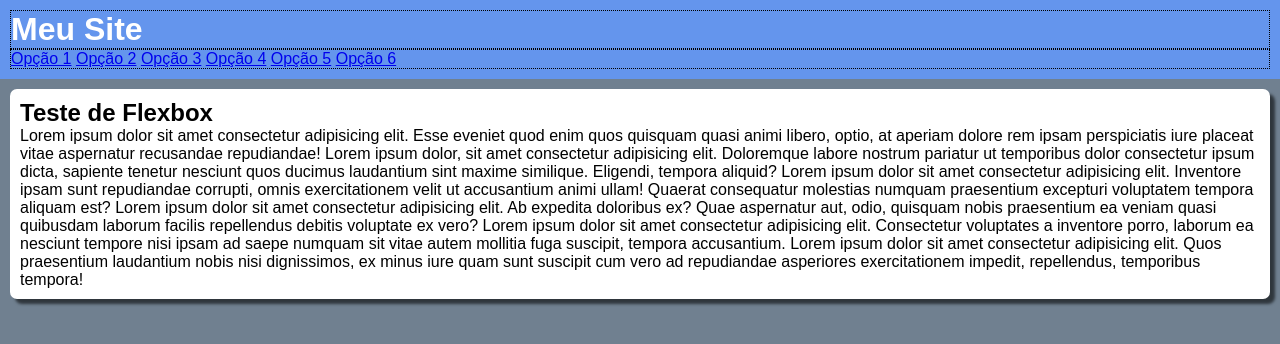
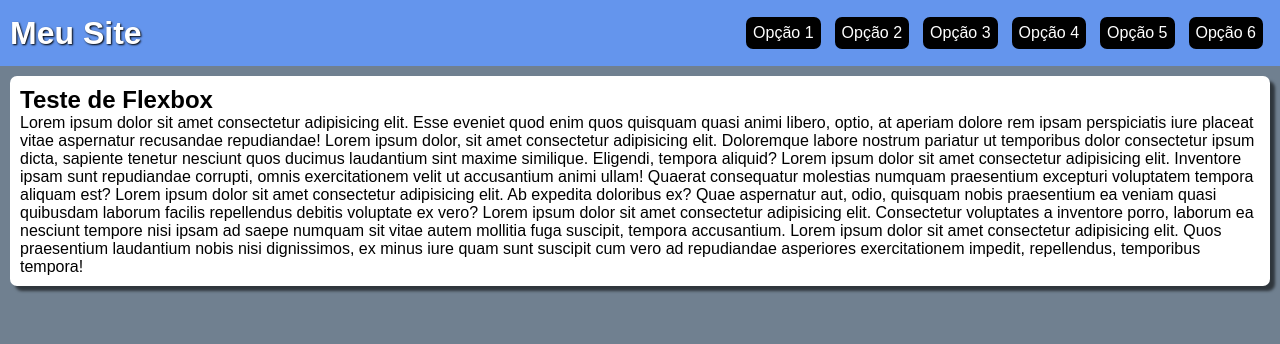
Before and after one commit to WellingtonBCrr/html-css, a plain HTML site: page exercícios/ex0027/flex013 - menu/index.html in a window 1280 px wide. Drawn offline with Linux system fonts and the light colour scheme.

Commit message:
+Flexbox

```diff
--- a/exercícios/ex0027/flex013 - menu/index.html
+++ b/exercícios/ex0027/flex013 - menu/index.html
@@ -5,6 +5,7 @@
     <meta name="viewport" content="width=device-width, initial-scale=1.0">
     <title>Menu Flexbox</title>
     <link rel="stylesheet" href="style.css">
+    <link rel="stylesheet" href="mobile.css" media="screen and (max-width:677px)">
 </head>
 <body>
     <header>
--- /dev/null
+++ b/exercícios/ex0027/flex013 - menu/mobile.css
@@ -0,0 +1,34 @@
+@charset "UTF-8";
+
+/*
+    Typical Device Breakpoints - 03/2025
+Legenda: P = Pequeno; M = Medio; G = Grande.
+
+TELAS EXTRA-P:              Mínimo  ATÉ 480px
+CELULARES-P:                481px   ATÉ 600px
+CELULARES-G / TABLETS-P:    601px   ATÉ 768px
+TABLETS-M:                  769px   ATÉ 1024px
+NOTEBOOKS-M / PC-P:         1025px  ATÉ 1280px
+PC / TELAS HD:              1281px  ATÉ 1440px
+TELAS-G:                    1441px  ATÉ Máximo
+
+*/
+
+* {
+    margin: 0px;
+    padding: 0px;
+    box-sizing: border-box;
+}
+
+header, header > nav {
+    flex-flow: column nowrap;
+}
+
+header > h1 {
+    flex-basis: 49px;
+    align-content: flex-end;
+}
+
+header > nav > a {
+    width: 90vw;
+}
--- a/exercícios/ex0027/flex013 - menu/style.css
+++ b/exercícios/ex0027/flex013 - menu/style.css
@@ -32,15 +32,43 @@ header {
     background-color: cornflowerblue;
     color: white;
     padding: 10px;
+
+    display: flex;
+    flex-flow: row wrap;
+    justify-content: space-between;
+    align-items: center;
 }
 
 header > h1 {
-    border: 1px dotted black;
+    /* border: 1px dotted black; */
+    text-shadow: 1px 1px 2px black;
 }
 
 header > nav {
-    border: 1px dotted black;
+    /* border: 1px dotted black; */
+
+    display: flex;
+    flex-flow: row wrap;
+    justify-content: flex-end;
 }
+
+header > nav > a {
+    background-color: black;
+    padding: 7px;
+    margin: 7px;
+    border-radius: 7px;
+    color: white;
+    text-decoration: none;
+    text-align: center;
+}
+
+header > nav > a:hover {
+    background-color:  white;
+    color: black;
+    transition: background-color .5s;
+    transition: color .5s;
+}
+
 
 main {
     background-color: white;
```
